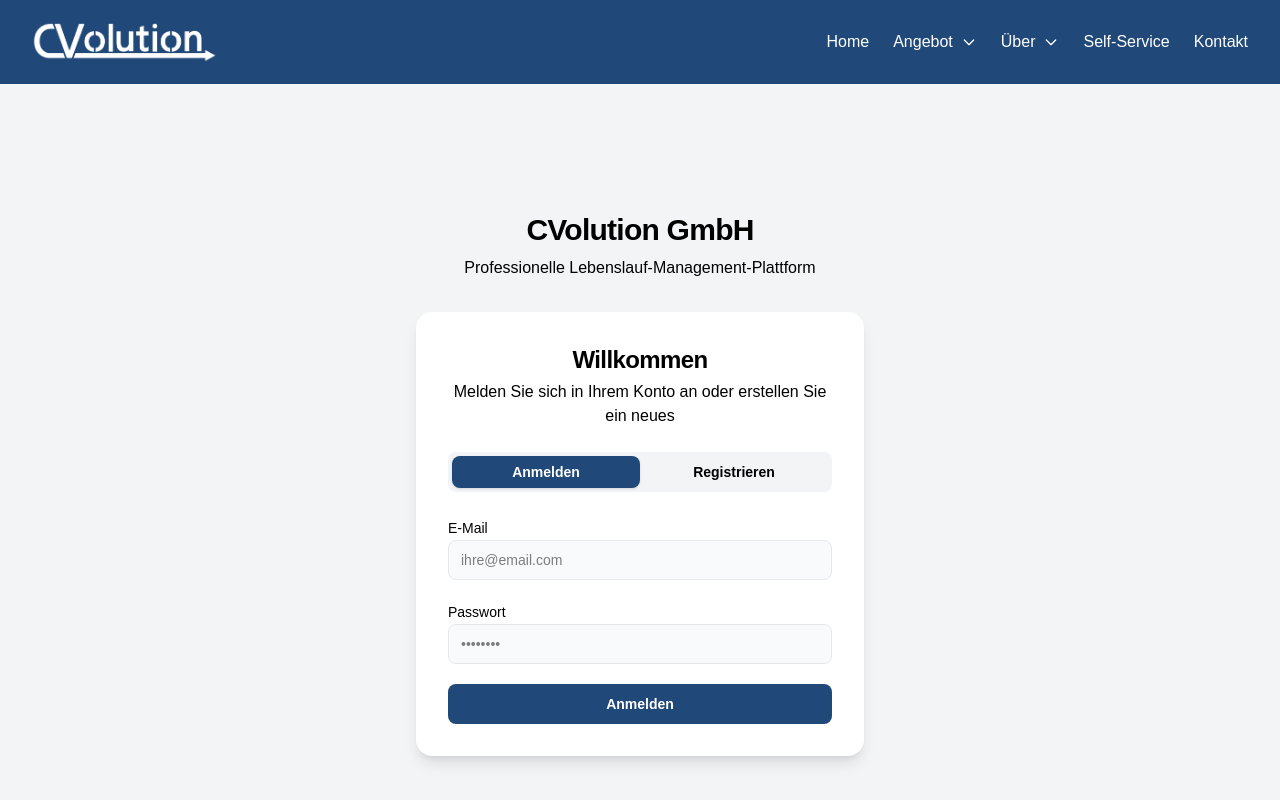
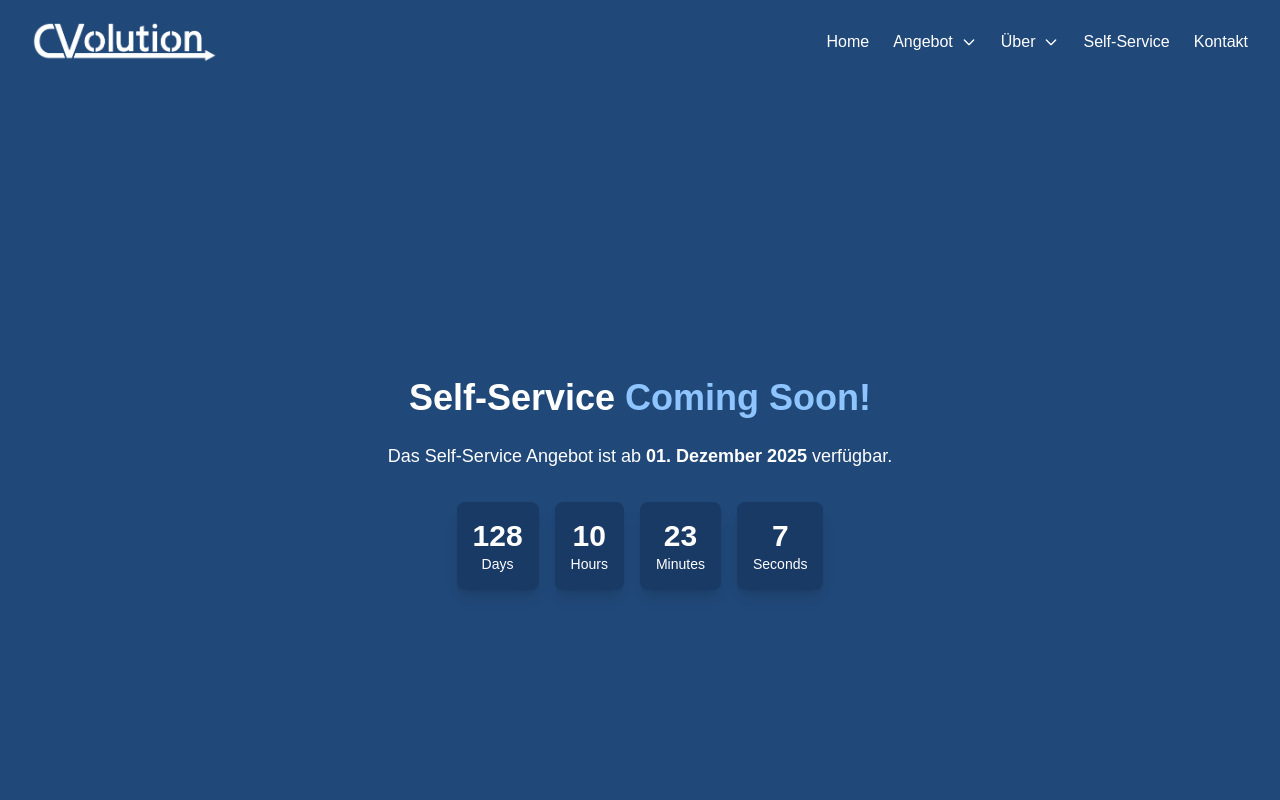
Before and after one commit to LE-NOIR-Web-Entwicklung/CVolutionNextJs, a Next.js app in the folder cvolution/: page /self in a window 1280 px wide. Shown: the top 800 px of the page. Built offline with nearby package versions, Linux system fonts and the light colour scheme.

Commit message:
Update page.tsx

```diff
--- a/cvolution/src/app/self/page.tsx
+++ b/cvolution/src/app/self/page.tsx
@@ -44,15 +44,41 @@ export default function Self() {
   const queryClient = new QueryClient();
 
   return (
-    <QueryClientProvider client={queryClient}>
-      <TooltipProvider>
-        <Toaster />
-        <AuthProvider>
-          <div className="min-h-screen bg-gray-100">
-            <AuthPage />
-          </div>
-        </AuthProvider>
-      </TooltipProvider>
-    </QueryClientProvider>
+    // <QueryClientProvider client={queryClient}>
+    //   <TooltipProvider>
+    //     <Toaster />
+    //     <AuthProvider>
+    //       <div className="min-h-screen bg-gray-100">
+    //         <AuthPage />
+    //       </div>
+    //     </AuthProvider>
+    //   </TooltipProvider>
+    // </QueryClientProvider>
+
+
+<div className="min-h-screen bg-[#204878] text-white flex flex-col items-center justify-center">
+      <h1 className="text-4xl font-bold mb-6">Self-Service <span className="text-blue-300">Coming Soon!</span></h1>
+      <p className="text-lg mb-8">
+        Das Self-Service Angebot ist ab <strong>01. Dezember 2025</strong> verfügbar.
+      </p>
+      <div className="flex space-x-4 text-center">
+        <div className="bg-[#1a3a66] p-4 rounded-lg shadow-lg">
+          <p className="text-3xl font-bold">{timeLeft.days}</p>
+          <p className="text-sm">Days</p>
+        </div>
+        <div className="bg-[#1a3a66] p-4 rounded-lg shadow-lg">
+          <p className="text-3xl font-bold">{timeLeft.hours}</p>
+          <p className="text-sm">Hours</p>
+        </div>
+        <div className="bg-[#1a3a66] p-4 rounded-lg shadow-lg">
+          <p className="text-3xl font-bold">{timeLeft.minutes}</p>
+          <p className="text-sm">Minutes</p>
+        </div>
+        <div className="bg-[#1a3a66] p-4 rounded-lg shadow-lg">
+          <p className="text-3xl font-bold">{timeLeft.seconds}</p>
+          <p className="text-sm">Seconds</p>
+        </div>
+      </div>
+    </div>
   );
 }
```
